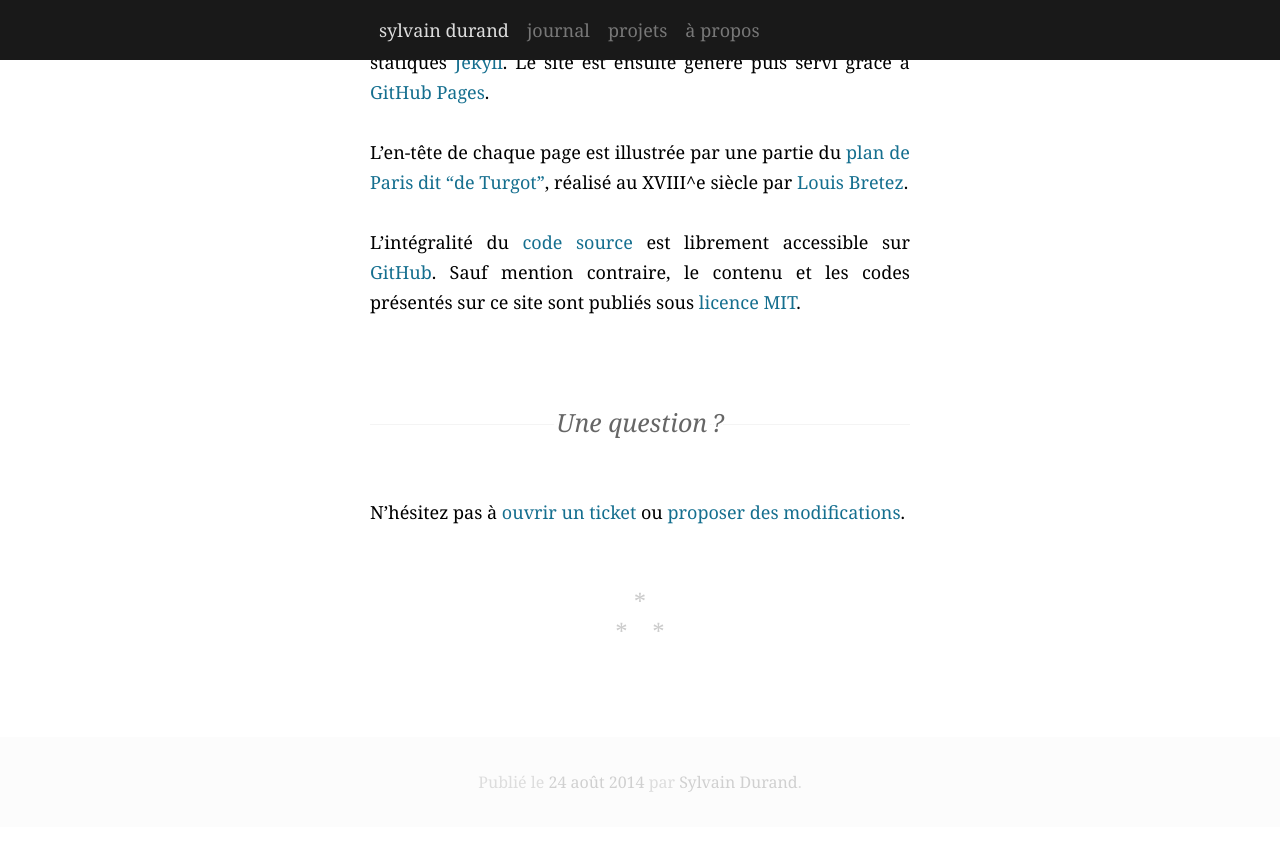
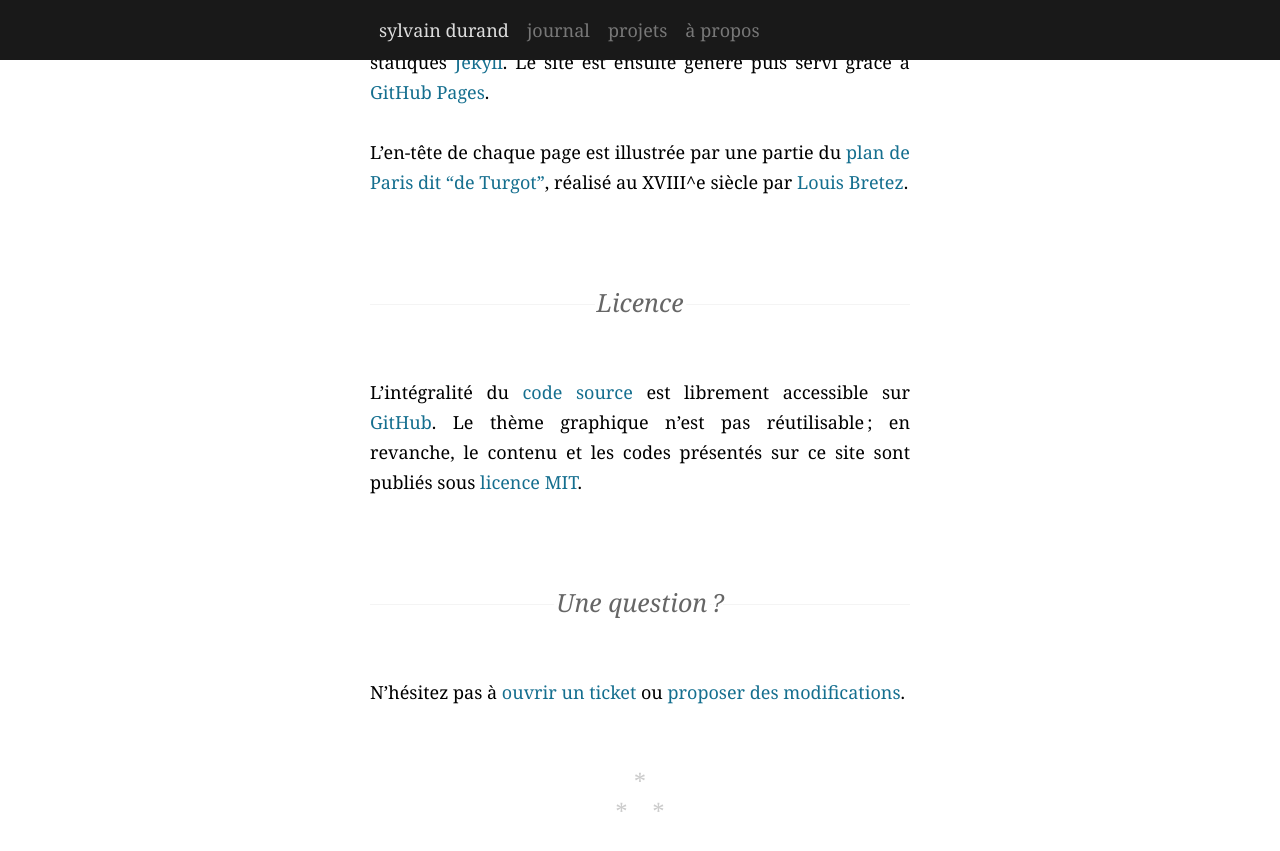
Before and after one commit to simonmeggle/simonmeggle.github.io, a Jekyll site: the page built from _posts/fr/pages/2014-08-24-a-propos.md, in a window 1280 px wide and 900 px high, scrolled down 553 px. Shown: the top 851 px of the window. Built offline with Jekyll 4.4.1, drawn with Linux system fonts in a browser that asks for light colours; Markdown is read by kramdown in place of the engine named in the settings; before the commit the page ends 1380 px from its top, so only the background shows below that.

Commit message:
Precision about license

```diff
--- a/_posts/fr/pages/2014-08-24-a-propos.md
+++ b/_posts/fr/pages/2014-08-24-a-propos.md
@@ -10,7 +10,8 @@ Les pages sont produites à l'aide du générateur de sites statiques [Jekyll](h
 
 L'en-tête de chaque page est illustrée par une partie du [plan de Paris dit "de Turgot"](https://fr.wikipedia.org/wiki/Plan_de_Turgot), réalisé au XVIII^e siècle par [Louis Bretez](https://fr.wikipedia.org/wiki/Louis_Bretez).
 
-L'intégralité du [code source](https://github.com/sylvaindurand/sylvaindurand.org) est librement accessible sur [GitHub](https://github.com/sylvaindurand/sylvaindurand.org). Sauf mention contraire, le contenu et les codes présentés sur ce site sont publiés sous [licence MIT](http://opensource.org/licenses/MIT).
+## Licence
+L'intégralité du [code source](https://github.com/sylvaindurand/sylvaindurand.org) est librement accessible sur [GitHub](https://github.com/sylvaindurand/sylvaindurand.org). Le thème graphique n'est pas réutilisable ; en revanche, le contenu et les codes présentés sur ce site sont publiés sous [licence MIT](http://opensource.org/licenses/MIT).
 
 ## Une question ?
 N'hésitez pas à [ouvrir un ticket](https://github.com/sylvaindurand/sylvaindurand.org/issues) ou [proposer des modifications](https://github.com/sylvaindurand/sylvaindurand.org/pulls).
```
Also changed, not shown: _posts/en/pages/2014-08-24-about.md (+3 -1 lines).
